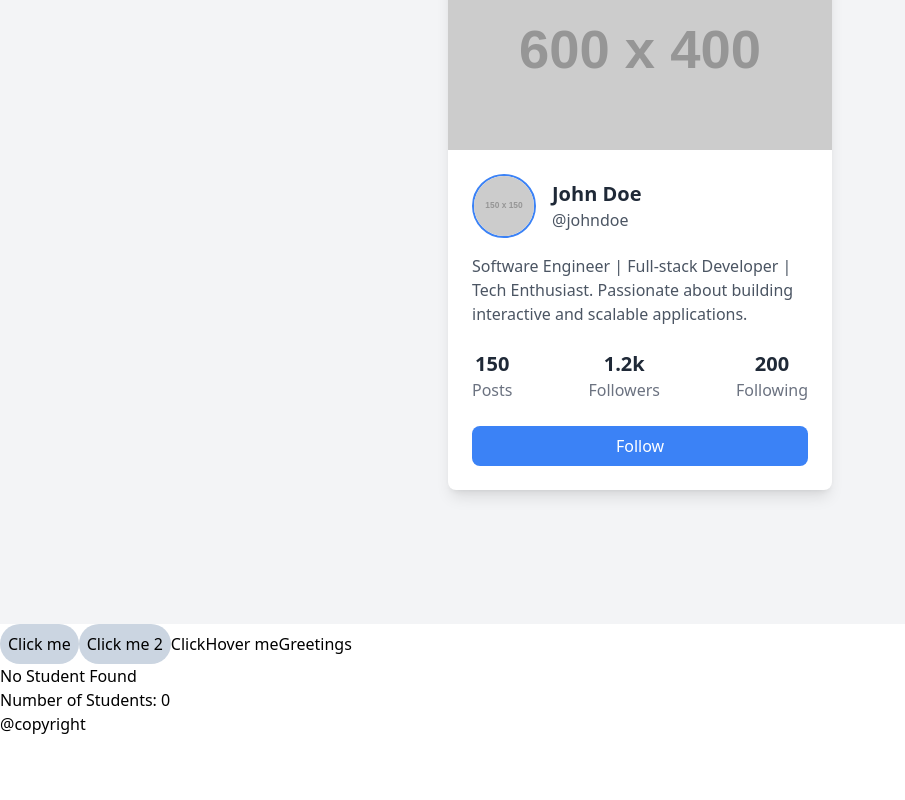
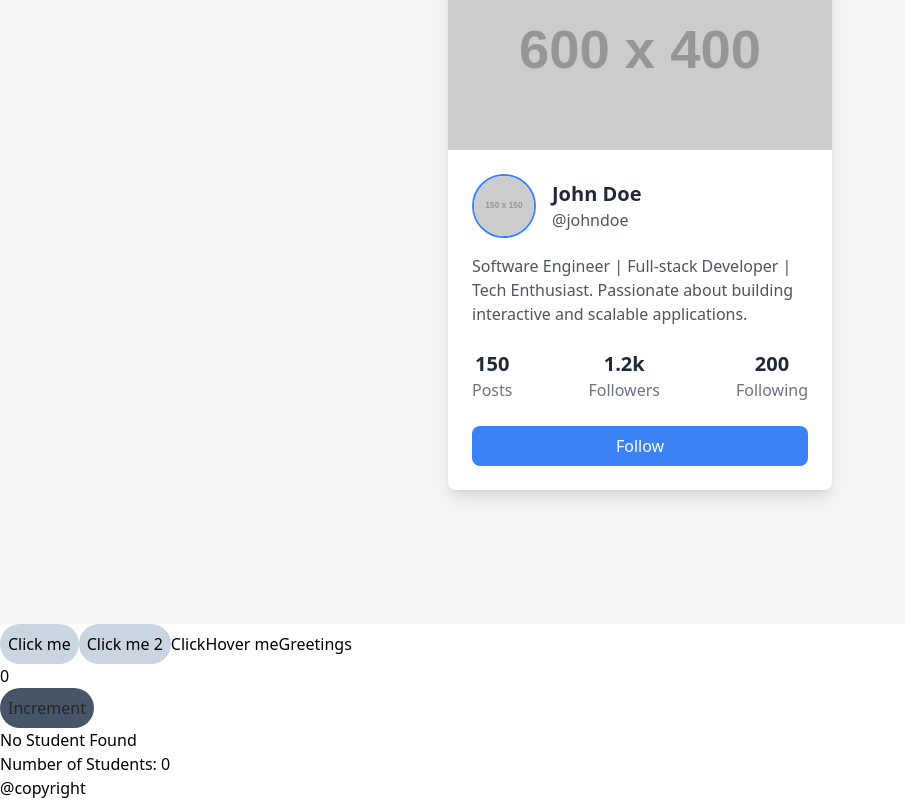
Before and after one commit to bijoymandal/react-v19, a React (Vite) app: page / in a window 1280 px wide. Shown: the part 838-1638 px from the top of the page, without its empty margins (0-905 px from the left). Before the commit the page ends 1574 px from the top, so only its background shows below. Built offline with nearby package versions, Linux system fonts and the light colour scheme.

Commit message:
react hooks useState

```diff
--- a/src/components/NetflixSeries.jsx
+++ b/src/components/NetflixSeries.jsx
@@ -1,6 +1,7 @@
 import seriesData from "../api/seriesData.json";
 import { EventHandling } from "./EventHandling";
 import { EventProps } from "./EventProps";
+import { State } from "./hooks/State";
 import { ProfileCard } from "./Profile";
 import { SeriesCard } from "./SeriesCard";
 
@@ -28,6 +29,7 @@ export const NetflixCode = () => {
         <ProfileCard></ProfileCard>
         <EventHandling/>
         <EventProps />
+        <State />
       </>
     );
   };
--- /dev/null
+++ b/src/components/hooks/State.jsx
@@ -0,0 +1,16 @@
+import { useState } from "react";
+
+export const State = ()=>{
+    // let value=0;
+    let [count,setCount] = useState(0);
+    const handleButtonClick = () => {
+        setCount(()=>count++);
+    }
+    return (
+        <>
+            <h1>{count}</h1>
+            <button className="px-2 py-2 rounded-full bg-slate-600 text-stone-800"
+            onClick={handleButtonClick}>Increment</button>
+        </>
+    );
+}
```
Also changed, not shown: 1 other file (tests, documents, lock files or other folders).
